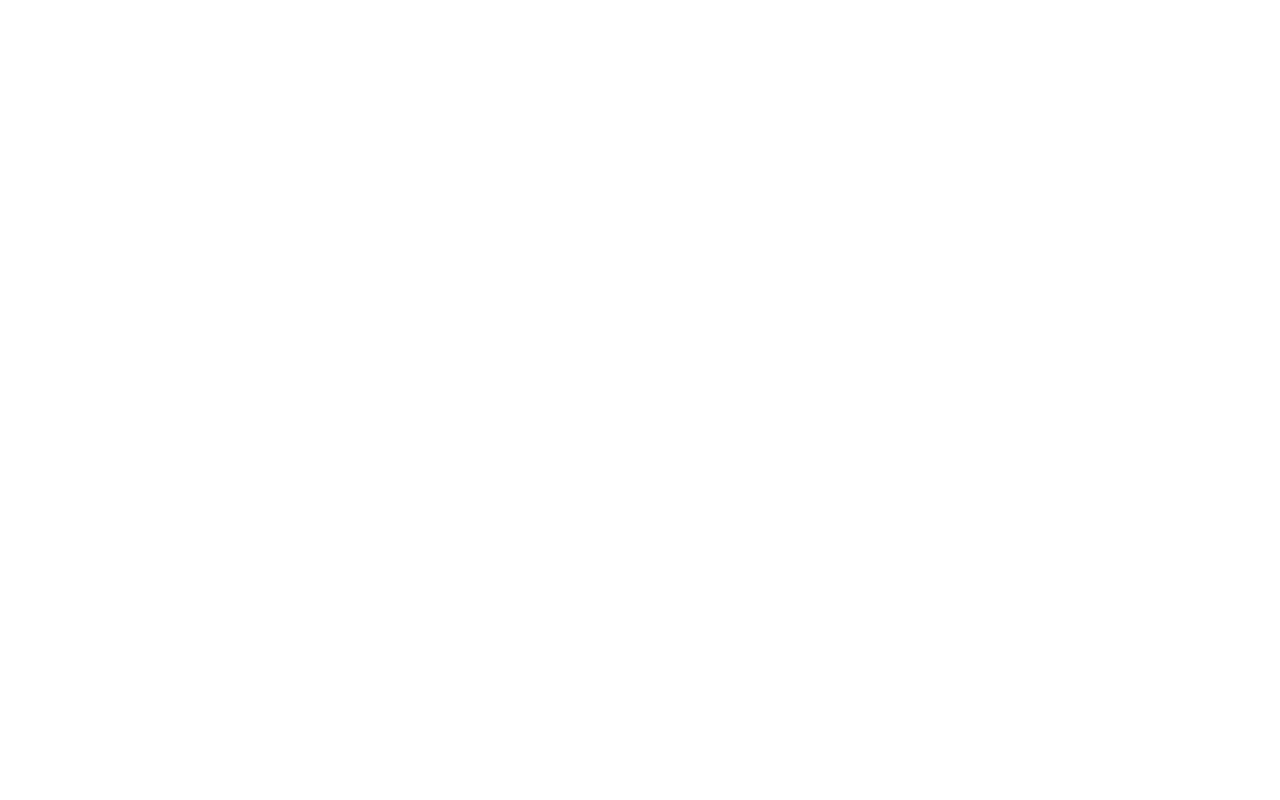
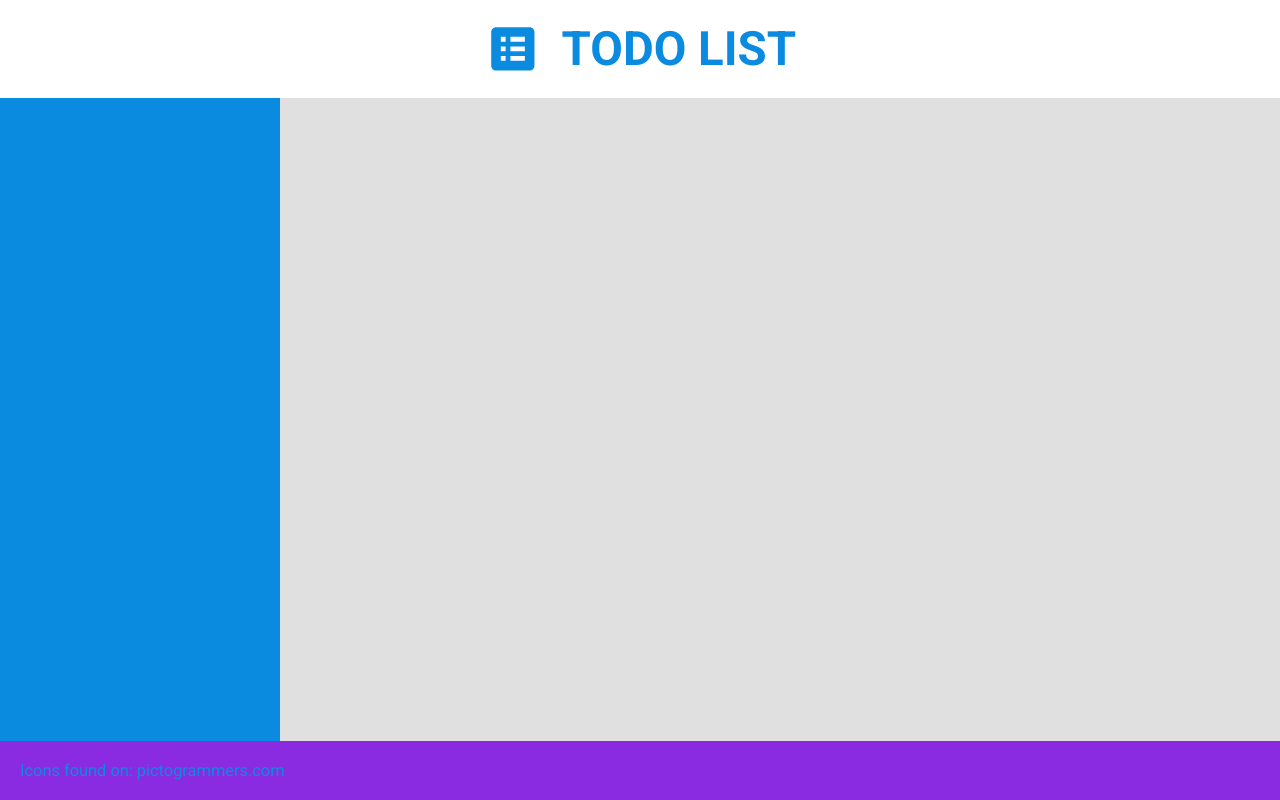
Before and after one commit to anjahrot/Todo-List, a website built with webpack: page src/index.html in a window 1280 px wide. Built offline with nearby package versions, Linux system fonts and the light colour scheme.

Commit message:
Set up template.html, layout with CSS grid, and added icons needed in the project

```diff
--- a/src/index.html
+++ b/src/index.html
@@ -3,12 +3,17 @@
 <head>
     <meta charset="UTF-8">
     <meta name="viewport" content="width=device-width, initial-scale=1.0">
+    <link rel="preconnect" href="https://fonts.googleapis.com">
+    <link rel="preconnect" href="https://fonts.gstatic.com" crossorigin>
+    <link href="https://fonts.googleapis.com/css2?family=Roboto:ital,wght@0,100;0,300;0,400;0,500;0,700;0,900;1,100;1,300;1,400;1,500;1,700;1,900&display=swap" rel="stylesheet">
+
     <title>Todo List</title>
 </head>
 <body>
     <div class="container">
         <div class="header">
-
+            <svg xmlns="http://www.w3.org/2000/svg" viewBox="0 0 24 24"><path d="M19 3H5C3.9 3 3 3.9 3 5V19C3 20.1 3.9 21 5 21H19C20.1 21 21 20.1 21 19V5C21 3.9 20.1 3 19 3M7 7H9V9H7V7M7 11H9V13H7V11M7 15H9V17H7V15M17 17H11V15H17V17M17 13H11V11H17V13M17 9H11V7H17V9Z" /></svg>
+            <h1>TODO LIST</h1>
         </div>
         <div class="sidebar">
 
@@ -17,7 +22,7 @@
 
         </div>
         <div class="footer">
-
+            <p>Icons found on: <a href="https://pictogrammers.com/library/mdi/"</a>pictogrammers.com</p>
         </div>
     </div>
 </body>
--- a/src/style.css
+++ b/src/style.css
@@ -0,0 +1,62 @@
+* {
+    margin: 0;
+    padding: 0;
+  }
+
+:root {
+    --bg-color-sidebar: rgb(11, 139, 224);
+    --bg-color-main: rgb(224, 224, 224);
+    --bg-color-text: #ffffff;
+    --text-size: calc(10px + 0.5vw);
+    --heading-fs: calc(16px + 0.6vw);
+    --heading-icon: calc(50px + 0.6vw);
+    --image-size: calc(20px + 1vw);
+}
+
+.container {
+    min-height: 100vh;
+    display: grid;
+    grid-template-columns: minmax(280px, 1fr) 7fr;
+    grid-template-rows: auto 1fr auto;
+    grid-template-areas: "header header" "sidebar content" "footer footer";
+    font-family: 'roboto', Arial, Helvetica, sans-serif;
+}
+
+.header {
+    grid-area: header;
+    background-color: var(--bg-color-text);
+    color: var(--bg-color-sidebar);
+    display: flex;
+    gap: 20px;
+    justify-content: center;
+    align-items: center;
+    padding: 20px;
+    font-size: var(--heading-fs);
+}
+
+.header svg {
+    width: var(--heading-icon);
+    height: auto;
+    fill: var(--bg-color-sidebar);
+}
+
+.sidebar {
+    background-color: var(--bg-color-sidebar);
+}
+
+.content {
+    background-color: var(--bg-color-main);
+}
+
+.footer {
+    grid-area: footer;
+    background-color: blueviolet;
+    padding: 20px;
+    color: var(--bg-color-sidebar);
+    font-size: var(--text-size);
+}
+
+.footer a {
+    text-decoration: none;
+    color: var(--bg-color-sidebar);
+}
```
Also changed, not shown: src/icons/clipboard-list.svg (added), src/icons/list-box.svg (added), src/icons/list-status.svg (added), src/icons/note-edit.svg (added), src/icons/trash-can-outline.svg (added), src/icons/trash-can.svg (added).
